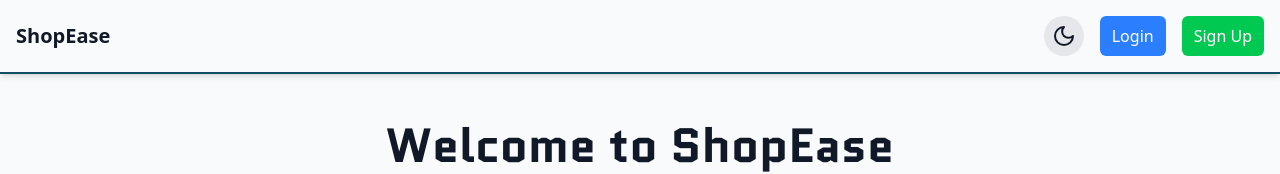
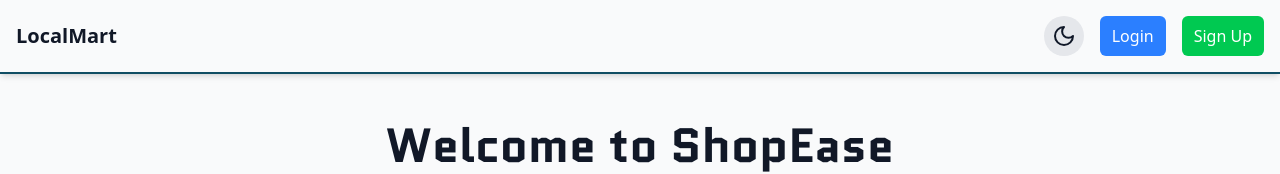
Before and after one commit to Mahendra2611/Shopsy-Frontend, a React (Vite) app: page / in a window 1280 px wide. Shown: the top 174 px of the page. Built offline with nearby package versions, Linux system fonts and the light colour scheme; a web font is replaced by a local one.

Commit message:
Update Navbar.jsx

```diff
--- a/src/components/layout/Navbar.jsx
+++ b/src/components/layout/Navbar.jsx
@@ -56,7 +56,7 @@ const Navbar = () => {
         <nav className="sticky top-0  z-50 flex items-center justify-between p-4 border-b-2 border-b-cyan-900 dark:border-b-cyan-50 bg-background-light dark:bg-background-dark shadow-md">
             {/* Logo */}
             <Link to="/" className="text-xl font-bold text-heading-light dark:text-heading-dark">
-                ShopEase
+                LocalMart
             </Link>
             {isLoggedIn && <NotificationBell />}
             {/* Buttons */}
```
